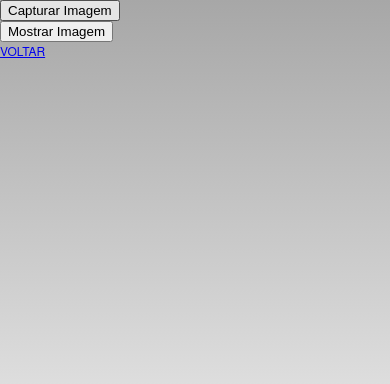
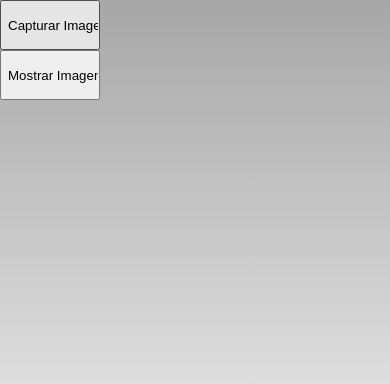
Before and after one commit to tiagoavila/PhonegapCapture, a plain HTML site: page www/index.html in a window 390 px wide. Drawn offline with Linux system fonts and the light colour scheme; some packages are replaced by stand-ins of ours.

Commit message:
Correções (icone, plugins e botoes)

```diff
--- a/www/index.html
+++ b/www/index.html
@@ -8,11 +8,10 @@
         <title>Capture Imagem</title>
     </head>
     <body>
-        <input type="button" value="Capturar Imagem" onClick="capturarImagem()"> <br/>
-        <input type="button" value="Mostrar Imagem" onClick="mostrarImagem()"> <br/>
-        <a href="index.html">Voltar</a><br/>
+        <input type="button" value="Capturar Imagem" onClick="capturarImagem()" style="width: 100px; height: 50px;"> <br/>
+        <input type="button" value="Mostrar Imagem" onClick="mostrarImagem()" style="width: 100px; height: 50px;"> <br/>
 
-        <span id="imagem"></span>
+        <span id="imagem" style="height: 50%; width: 50%;"></span>
 
         <script type="text/javascript" src="phonegap.js"></script>
         <script type="text/javascript">
```
Also changed, not shown: config.xml (+0 -16 lines), www/icon.png.
